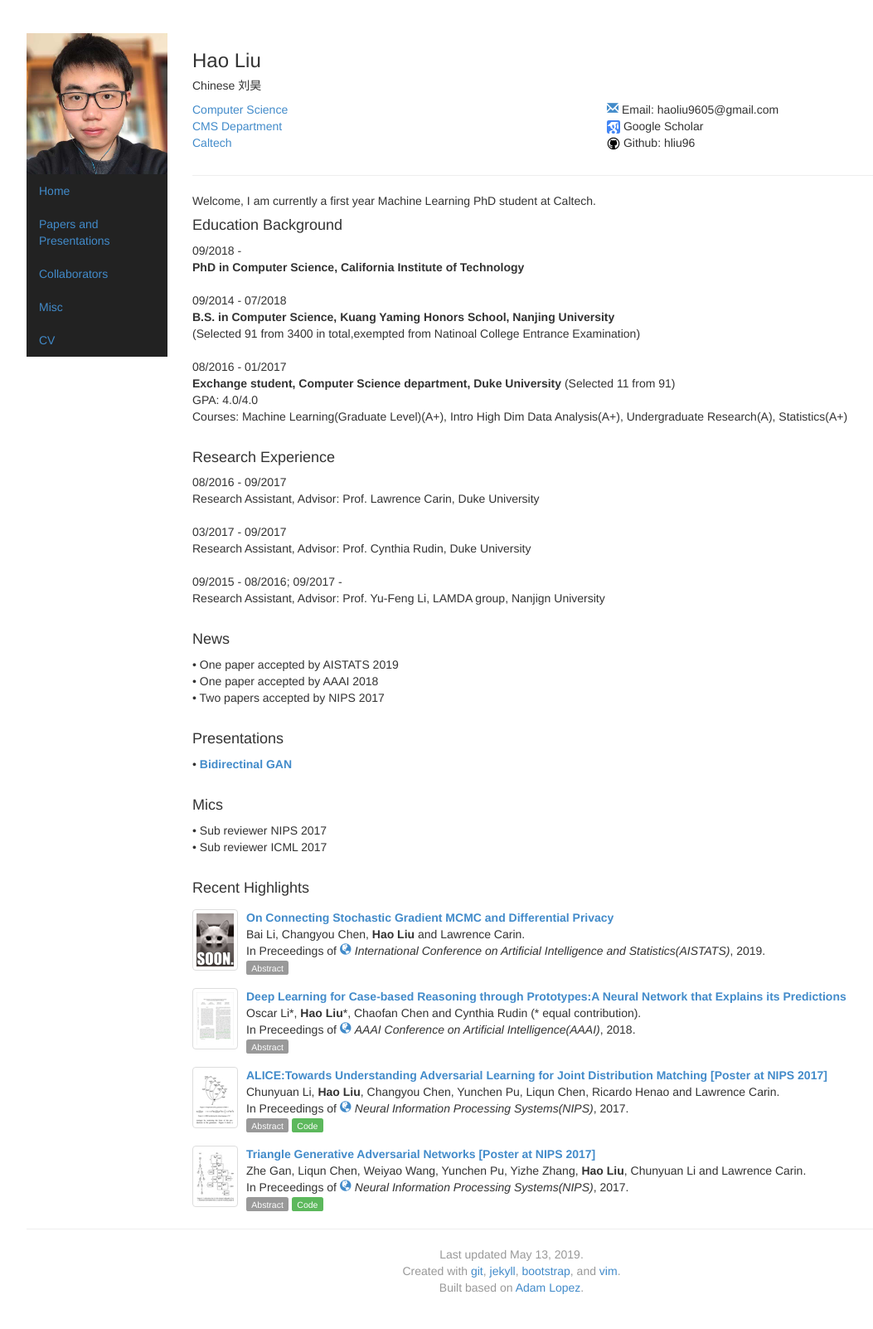
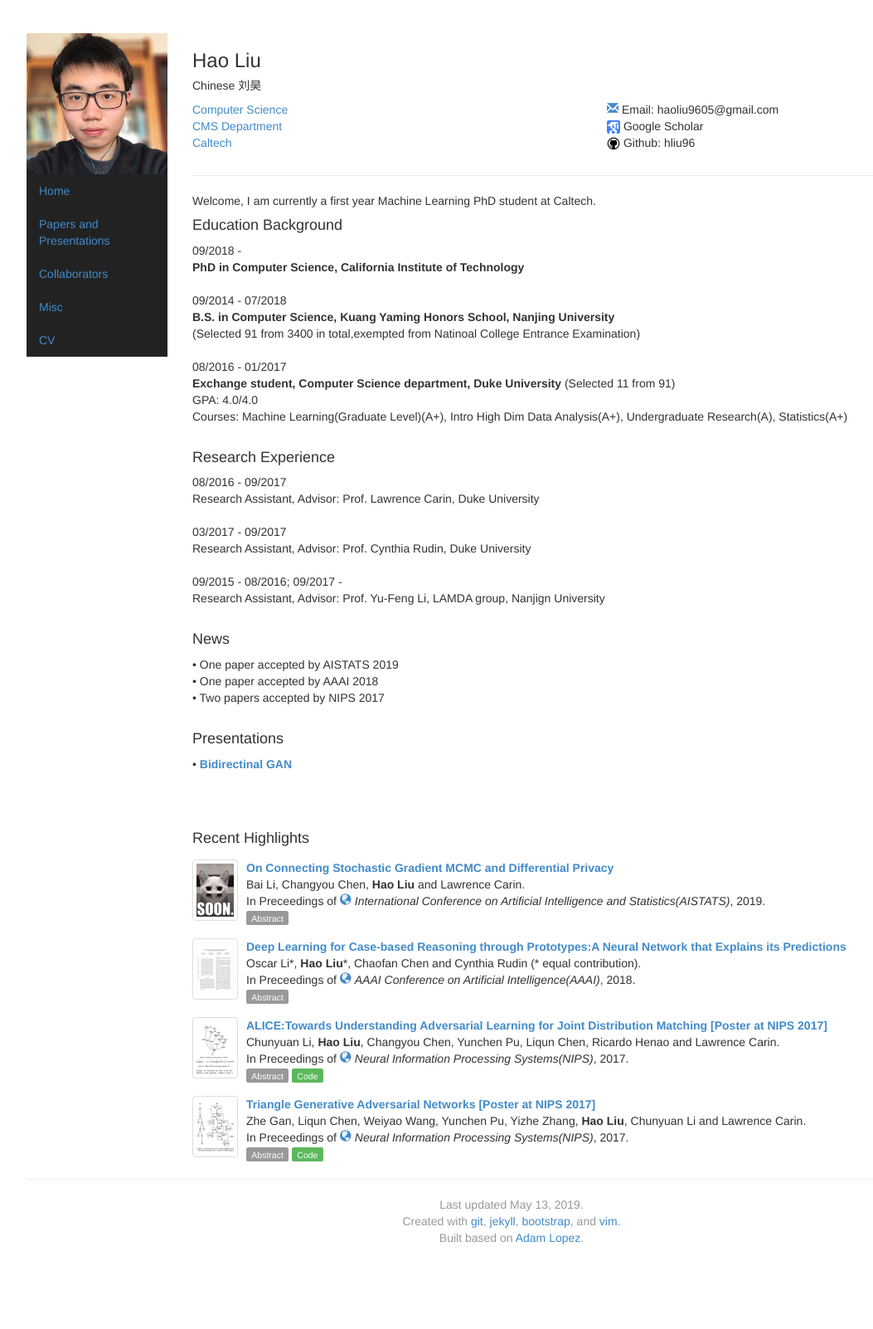
Before and after one commit to tspbfs/tspbfs.github.io, a Jekyll site: the page built from index.html, in a window 1280 px wide. Shown: the whole page at 83% size, without its empty margins (23-1076 px from the left). Built offline with Jekyll 4.4.1, drawn with Linux system fonts in a browser that asks for light colours; after the commit the page ends 1542 px from its top, so only the background shows below that.

Commit message:
remove misc

```diff
--- a/index.html
+++ b/index.html
@@ -104,9 +104,6 @@ Research Assistant, Advisor: Prof. Yu-Feng Li, LAMDA group, Nanjign University <
 
 &bull; <a href="http://people.ee.duke.edu/~lcarin/Hao6.9.2017.pdf"><b >Bidirectinal GAN</b> </a>
 <br><br>
-<h4>Mics</h4>
-&bull; Sub reviewer NIPS 2017 <br>
-&bull; Sub reviewer ICML 2017
 
 
 <!--
```
